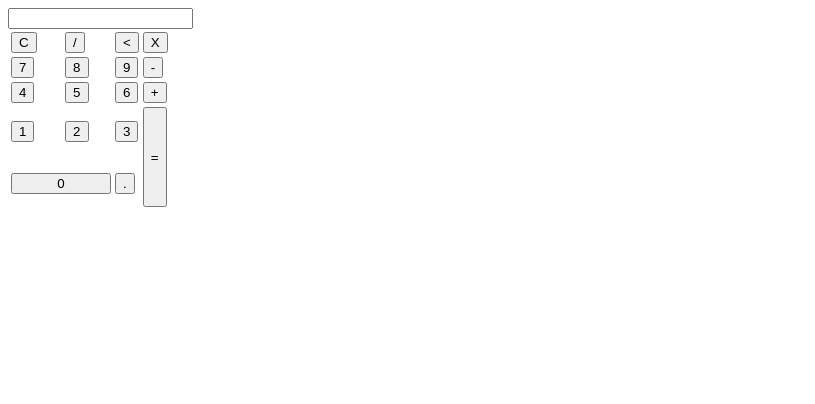
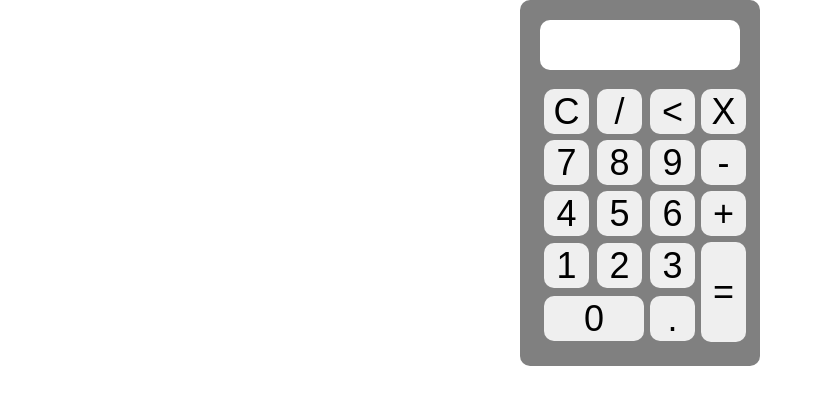
Before and after one commit to steven94le/calculator-jquery, a plain HTML site: page index.html in a window 1280 px wide. Shown: the whole page, without its empty margins (0-815 px from the left). Drawn offline with nearby package versions, Linux system fonts and the light colour scheme; the site is published under a folder, as on GitHub Pages, so addresses that start at the root find nothing.

Commit message:
minor href edit

```diff
--- a/index.html
+++ b/index.html
@@ -8,7 +8,7 @@
       crossorigin="anonymous"
     ></script>
 
-    <link rel="stylesheet" type="text/css" href="/style.css"
+    <link rel="stylesheet" type="text/css" href="style.css"
   </head>
   <body>
     <div class="calc">
```
